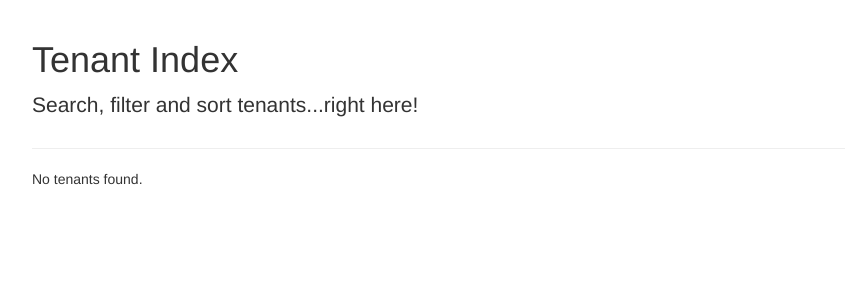
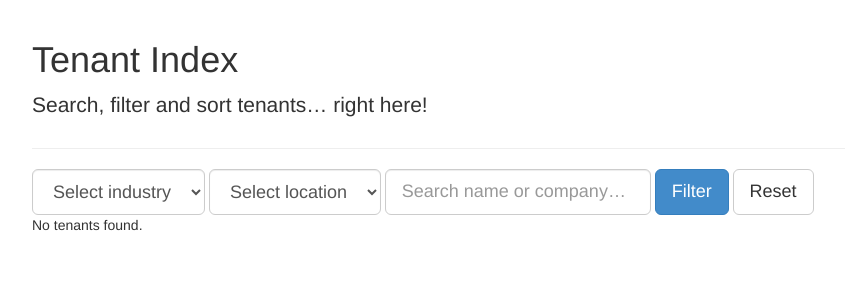
Before and after one commit to marchibbins/bootstrap-tenants, a Django app: template index/templates/user_list.html in a window 1280 px wide. Shown: the top 300 px of the page, without its empty margins (38-883 px from the left). Run offline with Django 3.2, Linux system fonts and the light colour scheme; the template is opened without the code that fills it, so the values that code supplies are empty; parts of the project's set-up code (start-up, migrations or seed data) failed here and were passed over; some libraries are stand-ins or nearby versions.

Commit message:
Add Industry and Location filter placeholder elements

```diff
--- a/index/templates/user_list.html
+++ b/index/templates/user_list.html
@@ -6,8 +6,34 @@
 <div class="container">
     <div class="page-header">
         <h1>Tenant Index</h1>
-        <p class="lead">Search, filter and sort tenants...right here!</p>
+        <p class="lead">Search, filter and sort tenants&hellip; right here!</p>
     </div>
+    <form action="{% url 'user_list' %}" method="get" class="form-inline" role="form">
+        <div class="form-group">
+            <label class="sr-only" for="industry">Industry</label>
+            <select class="form-control input-lg" name="industry" id="industry">
+                <option value="">Select industry</option>
+                {% for industry in industries %}
+                    <option value="{{ industry.id }}">{{ industry }}</option>
+                {% endfor %}
+            </select>
+
+            <label class="sr-only" for="location">Location</label>
+            <select class="form-control input-lg" name="location" id="location">
+                <option value="">Select location</option>
+                {% for location in locations %}
+                    <option value="{{ location.id }}">{{ location }}</option>
+                {% endfor %}
+            </select>
+
+            <label class="sr-only" for="search">Search name or company</label>
+            <input type="search" class="form-control input-lg" name="search" id="search" placeholder="Search name or company&hellip;">
+        </div>
+        <div class="form-group">
+            <button type="submit" class="btn btn-lg btn-primary">Filter</button>
+            <a href="{% url 'user_list' %}" title="Reset filter options" class="btn btn-lg btn-default">Reset</a>
+        </div>
+    </form>
     {% if object_list %}
         <table class="table table-striped table-hover">
             <thead>
```
Also changed, not shown: index/views.py (+10 -0 lines).
